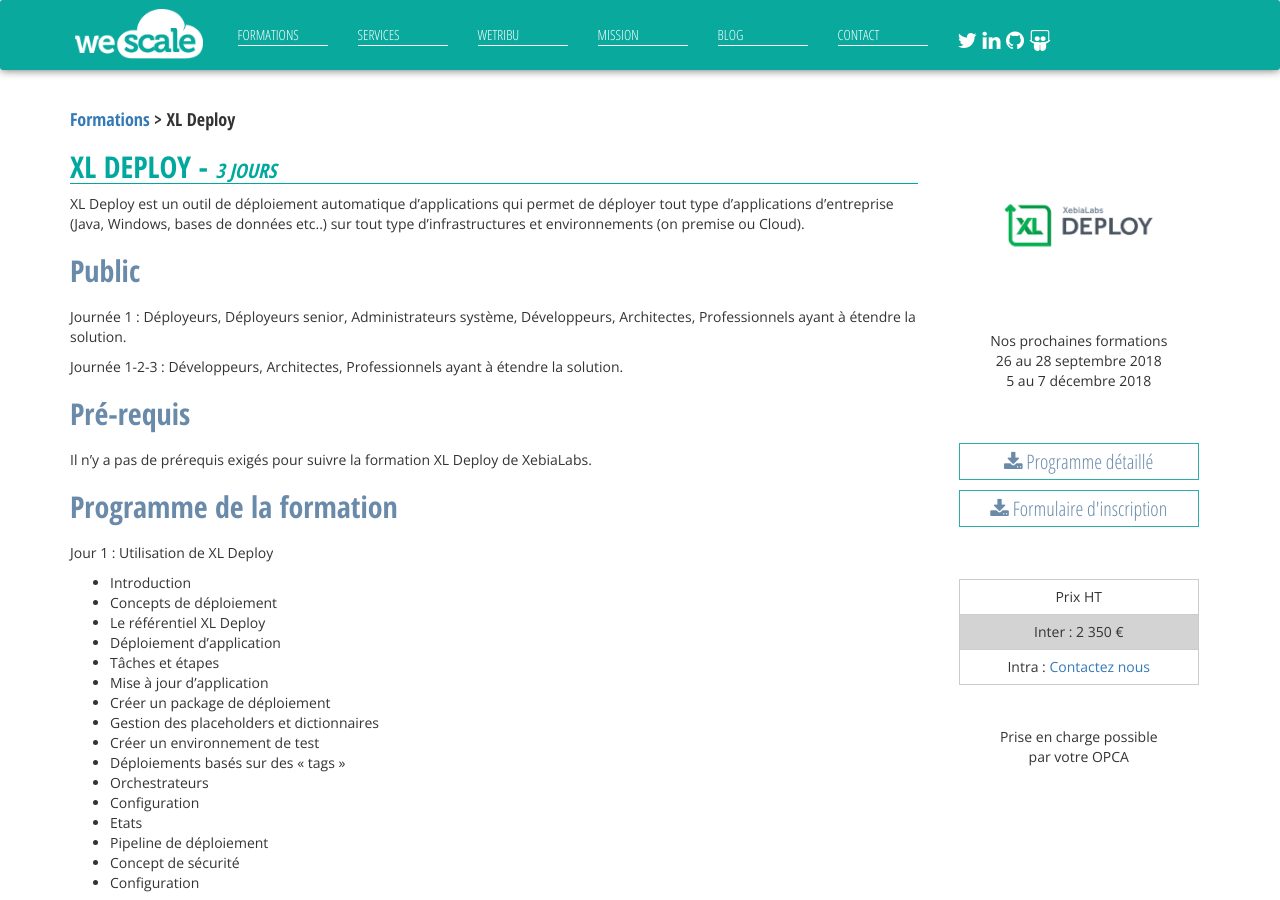
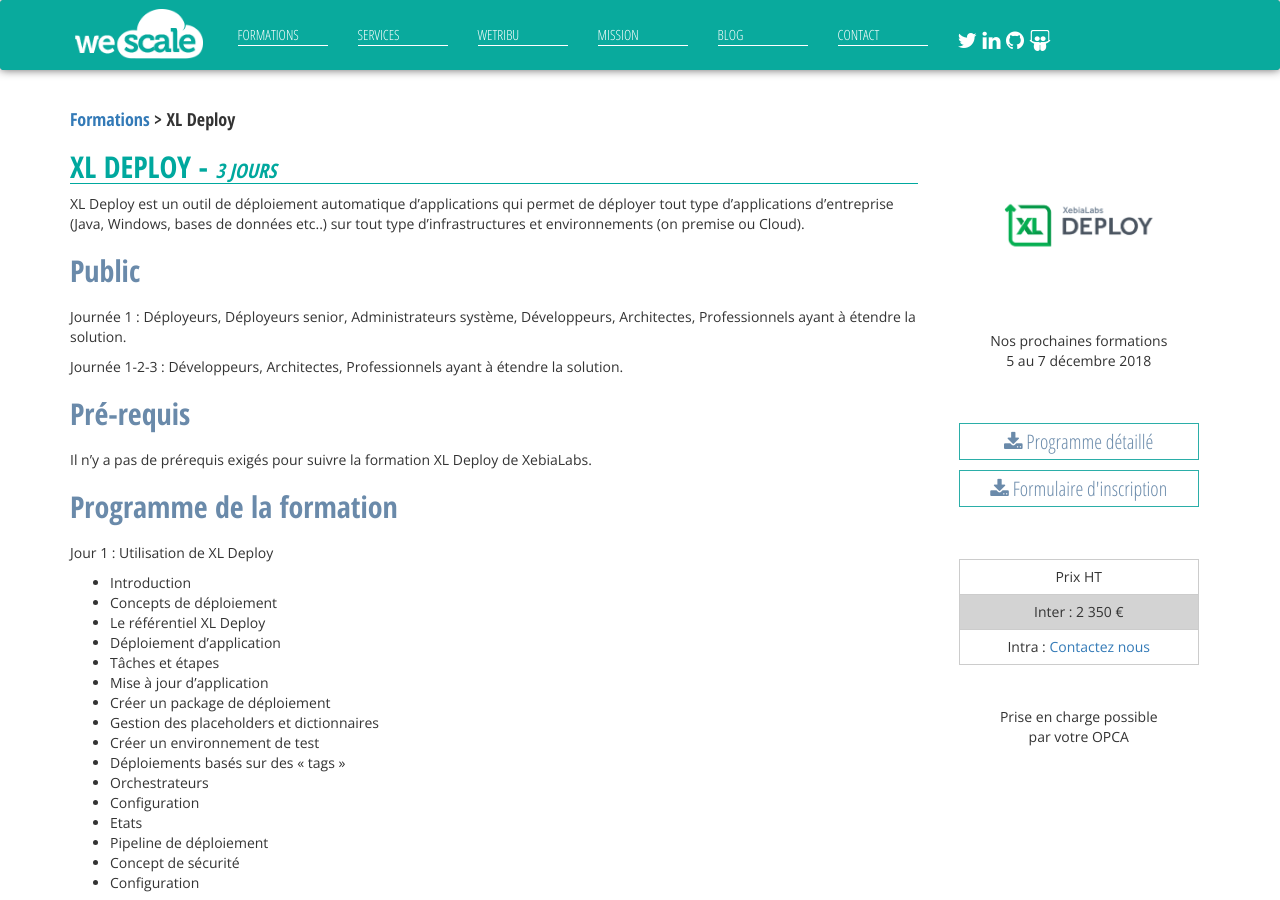
Before and after one commit to wescale/wescale-site, a Jekyll site: the page built from _formations/XL-Deploy.md, in a window 1280 px wide and 900 px high. Built offline with Jekyll 4.4.1, drawn with Linux system fonts in a browser that asks for light colours; nearby versions of some CDN libraries; comment, search, counter and statistics services are not loaded.

Commit message:
Update XL-Deploy.md

```diff
--- a/_formations/XL-Deploy.md
+++ b/_formations/XL-Deploy.md
@@ -8,7 +8,6 @@
 formateur_img: /images/wewes/avatar.png
 subtitle: |
     Nos prochaines formations<br>
-    26 au 28 septembre 2018<br>
     5 au 7 décembre 2018
 pdf: /pdf/Formation-xl-deploy-wescale-xebialabs.pdf
 duree: 3 jours
```
